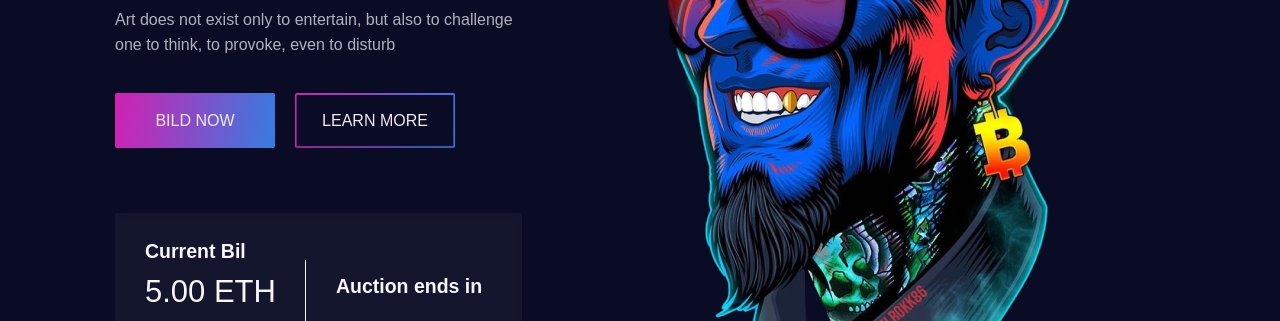
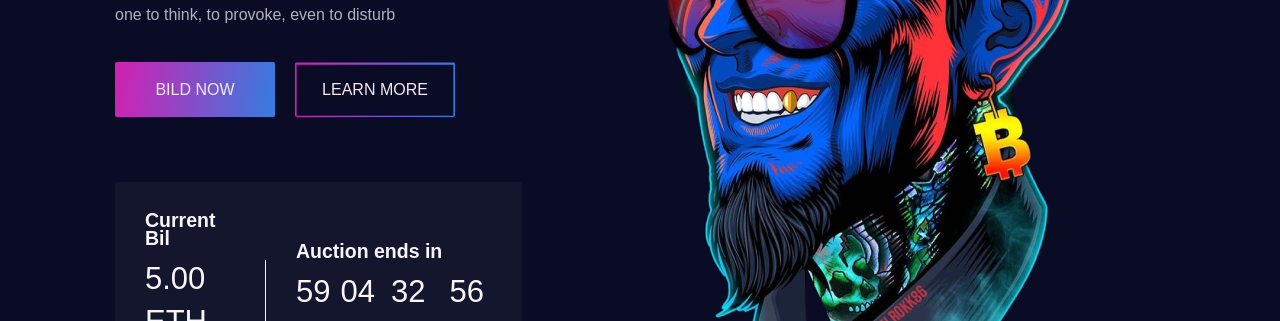
Before and after one commit to Vita-31/NFT, a plain HTML site: page index.html in a window 1280 px wide. Shown: the part 462-783 px from the top of the page. Drawn offline with Linux system fonts and the light colour scheme; a web font is replaced by a local one.

Commit message:
add timer

```diff
--- a/index.html
+++ b/index.html
@@ -56,8 +56,26 @@
                             </div>
                             <div class="counter__part">
                                 <h2 class="counter__title">Auction ends in</h2>
-                                <div class="counter__number"></div>
-                                <div class="counter__price"></div>
+                                <div class="timer" id="timer">
+                                    <div class="timer__items">
+                                        <div class="timer__item">
+                                            <p class="timer__days">00</p>
+                                            <span class="timer__text">Days</span>
+                                        </div>
+                                        <div class="timer__item">
+                                            <p class="timer__hours">00</p>
+                                            <span class="timer__text">Hours</span>
+                                        </div>
+                                        <div class="timer__item">
+                                            <p class="timer__minutes">00</p>
+                                            <span class="timer__text">MInutes</span>
+                                        </div>
+                                        <div class="timer__item">
+                                            <p class="timer__seconds">00</p>
+                                            <span class="timer__text">Secunds</span>
+                                        </div>
+                                    </div>
+                                </div>
                             </div>
                         </section>
                     </div>
--- a/js/app.js
+++ b/js/app.js
@@ -1,3 +1,4 @@
+//tabs
 const tabBlocks = document.getElementById('tabs');
 
 if(tabBlocks) {
@@ -23,3 +24,33 @@ if(tabBlocks) {
         })
     })
 }
+
+
+//timer
+const timer = document.getElementById('timer');
+const daysItem = timer.querySelector('.timer__days');
+const houresItem = timer.querySelector('.timer__hours');
+const minutesItem = timer.querySelector('.timer__minutes');
+const secondsItem = timer.querySelector('.timer__seconds');
+let timerCount = null;
+
+function countTimer() {
+    const endTime = new Date(2022, 03, 01);
+    const currentTime = endTime - new Date();
+    if(currentTime < 0) {
+        clearInterval(timerCount);
+    }
+
+    const days = currentTime > 0 ? Math.floor(currentTime / 1000 / 60 / 60 / 24) : 0;
+    const hourse = currentTime > 0 ? Math.floor(currentTime / 1000 / 60 / 60) % 24 : 0;
+    const minutes = currentTime > 0 ? Math.floor(currentTime / 1000 / 60) % 60 : 0;
+    const seconds = currentTime > 0 ? Math.floor(currentTime / 1000) % 60 : 0;
+
+    daysItem.textContent = days < 10 ? '0' + days : days;
+    houresItem.textContent = hourse < 10 ? '0' + hourse : hourse;
+    minutesItem.textContent = minutes < 10 ? '0' + minutes : minutes;
+    secondsItem.textContent = seconds < 10 ? '0' + seconds : seconds;
+
+    let timerCount = setInterval(countTimer, 1000);
+}
+countTimer()
--- a/style/app.css
+++ b/style/app.css
@@ -908,3 +908,26 @@ input, select, button, textarea {
 .page {
     overflow: hidden;
 }
+
+.timer__items {
+    display: flex;
+    align-items: center;
+    justify-content: space-between;
+    gap: 10px;
+}
+
+.timer__item {
+    display: flex;
+    flex-direction: column;
+    align-items: center;
+    font-weight: 500;
+    font-size: 31px;
+    line-height: 140%;
+}
+
+.timer__text {
+    font-size: 13px;
+    line-height: 130%;
+    opacity: 0.5;
+    margin-top: 10px;
+}
```
